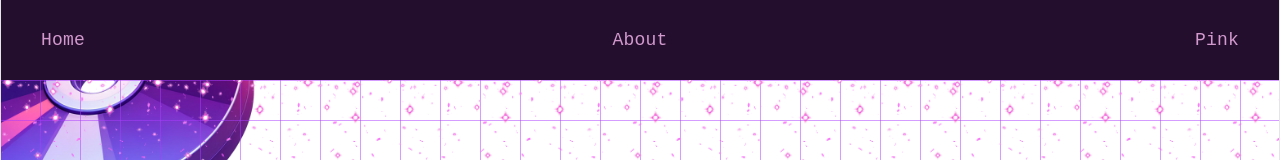
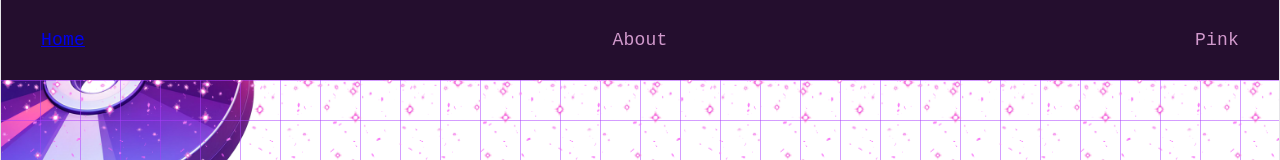
Before and after one commit to Raehale/2000s-website, a Vue app: page / in a window 1280 px wide. Shown: the top 160 px of the page. Built offline with nearby package versions, Linux system fonts and the light colour scheme; a web font is replaced by a local one.

Commit message:
linking to home

```diff
--- a/src/components/Menu.vue
+++ b/src/components/Menu.vue
@@ -4,7 +4,7 @@
 <template>
     <menu>
         <ul>
-            <li>Home</li>
+            <li><a href="/">Home</a></li>
             <li>About</li>
             <li>Pink</li>
         </ul>
```
